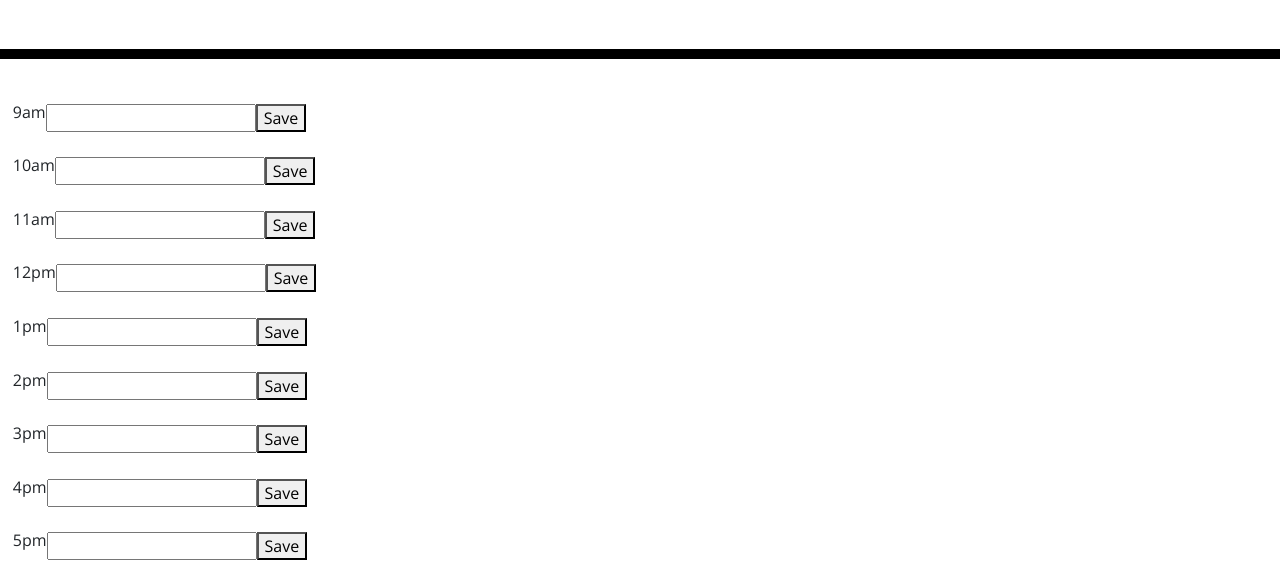
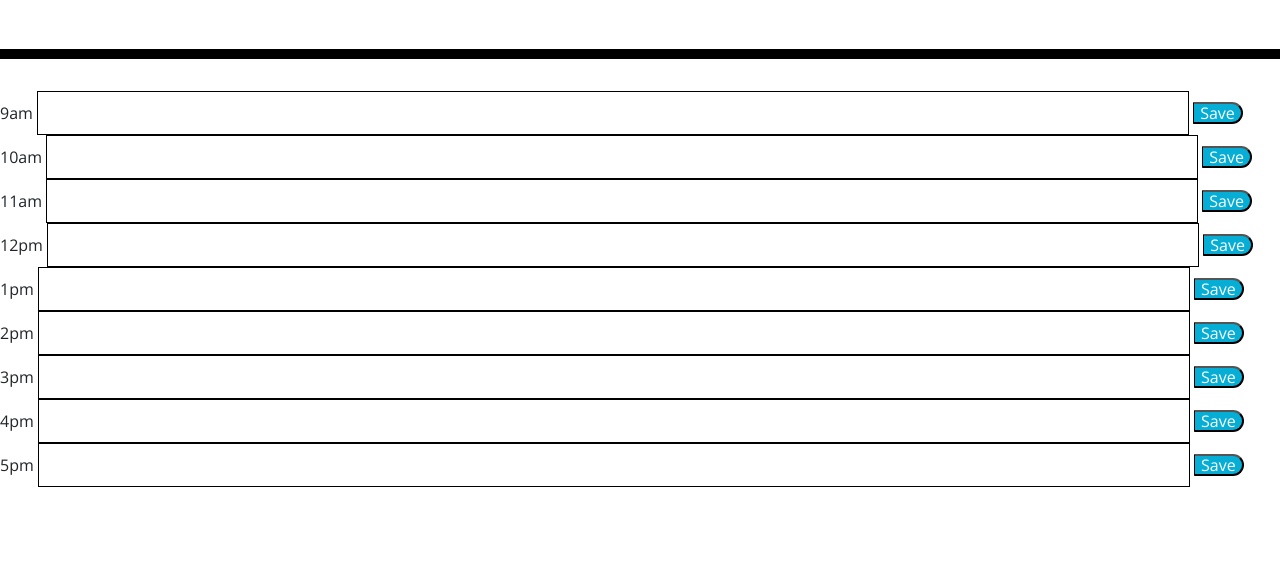
Before and after one commit to sgc1992/Work-Day-Scheduler, a plain HTML site: page index.html in a window 1280 px wide. Shown: the part 220-800 px from the top of the page. Drawn offline with nearby package versions, Linux system fonts and the light colour scheme.

Commit message:
added styling to the timeblocks

```diff
--- a/index.html
+++ b/index.html
@@ -20,76 +20,54 @@
       <h2>Current Time &amp; Date: <br /> <span id="time-display">00:00:00</span></h2>
     </div>
   </header>
-  <section>
 
-    <div>9am</div>
+  <form>9am
     <input type="text" />
     <button id="button">Save</button>
+  </form>
 
-  </section>
-  <section>
-
-    <div>10am</div>
+  <form>10am
     <input type="text" />
     <button id="button">Save</button>
+  </form>
 
-  </section>
-
-  <section>
-
-    <div>11am</div>
+  <form>11am
     <input type="text" />
     <button id="button">Save</button>
+  </form>
 
-  </section>
-
-  <section>
-
-    <div>12pm</div>
+  <form>12pm
     <input type="text" />
     <button id="button">Save</button>
+  </form>
 
-  </section>
-
-  <section>
-
-    <div>1pm</div>
+  <form>1pm
     <input type="text" />
     <button id="button">Save</button>
+  </form>
 
-  </section>
-
-  <section>
-
-    <div>2pm</div>
+  <form>2pm
     <input type="text" />
     <button id="button">Save</button>
+  </form>
 
-  </section>
-
-  <section>
-
-    <div>3pm</div>
+  <form>3pm
     <input type="text" />
     <button id="button">Save</button>
+  </form>
 
-  </section>
-
-  <section>
-
-    <div>4pm</div>
+  <form>4pm
     <input type="text" />
     <button id="button">Save</button>
+  </form>
 
-  </section>
-
-  <section>
-
-    <div>5pm</div>
+  <form>5pm
     <input type="text" />
     <button id="button">Save</button>
+  </form>
 
-  </section>
+
+
   <script src="https://cdnjs.cloudflare.com/ajax/libs/jquery/3.2.1/jquery.min.js"></script>
   <script src="https://cdnjs.cloudflare.com/ajax/libs/moment.js/2.24.0/moment.min.js"></script>
   <script src="script.js"></script>
--- a/style.css
+++ b/style.css
@@ -74,3 +74,21 @@ section{
   display:flex;
   padding:1%;
 }
+
+input{
+  background: transparent;
+  border: none;
+  resize: none;
+  color: #000000;
+  border: 1px solid black;
+  padding: 10px;
+  width: 90%;
+}
+
+button {
+  border-left: 1px solid black;
+  border-top-right-radius: 15px;
+  border-bottom-right-radius: 15px;
+  background-color: #06aed5;
+  color: white;
+}
```
Lines whose indentation alone changed are shown as unchanged.
